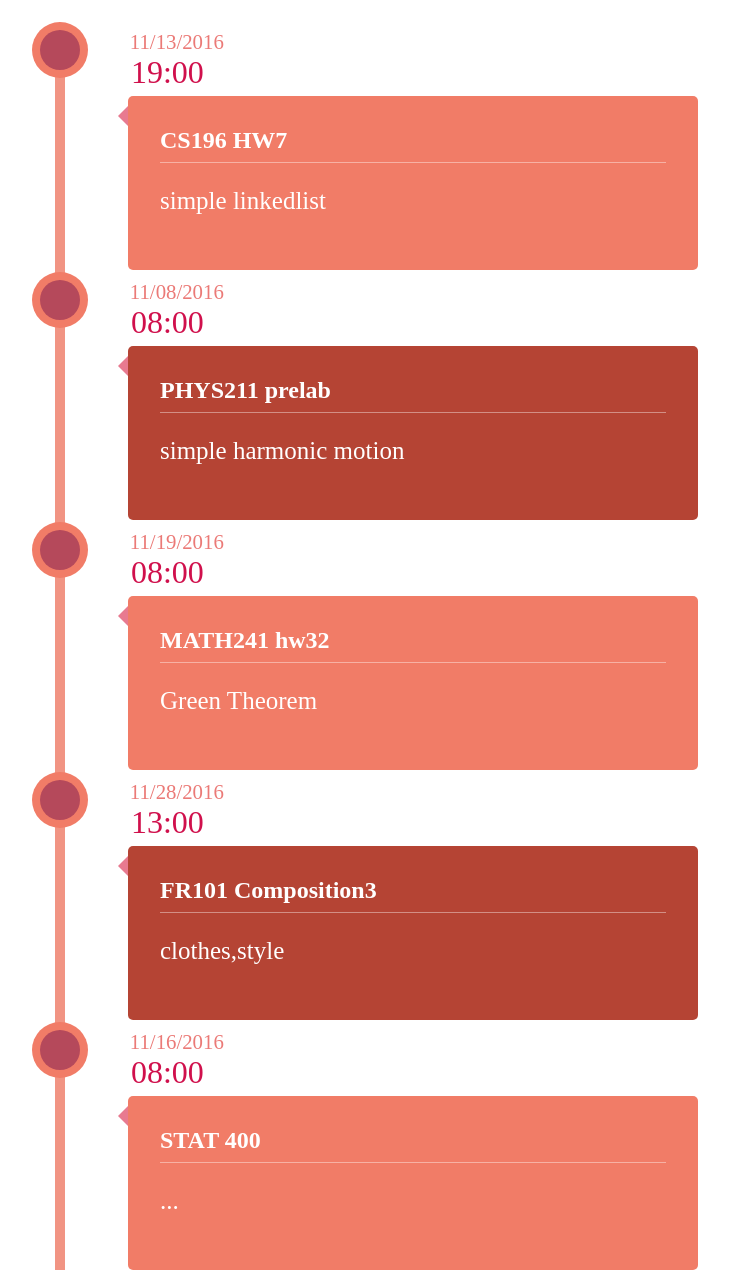
After one commit to Complete-196/Complete, a Django app: template templates/timeline_cell.html in a window 1280 px wide. The commit adds this page. Shown: the whole page, without its empty margins (196-925 px from the left). Run offline with Django 3.2, Linux system fonts and the light colour scheme; the template is opened without the code that fills it, so the values that code supplies are empty; some web fonts are replaced.

Commit message:
timeline cells

```diff
--- a/templates/Changing password.css
+++ b/templates/Changing_password.css
@@ -4,6 +4,7 @@ body{
     width: 100%;
     height:100%;
    text-align: center;
+
 }
 p{
     margin:auto;
--- a/templates/Changing password.html
+++ b/templates/Changing_password.html
@@ -7,14 +7,14 @@
     <body>
     <div>
         <p style="font-size: 20px">Current Password</p>
-            <p><input type="text"></input></p>
+            <p><input type="text"></p>
 
         <p style="font-size: 20px">New Password</p>
-            <p><input type="text"></input></p>
+            <p><input type="text"></p>
         <p style="font-size: 20px">
             Confirm New Password
             </p>
-            <p><input type="text"></input></p>
+            <p><input type="text"></p>
         <p>
         <button name="Change Password" style="font-size : 20px;">Change Password</button>
         </p>
--- a/templates/Settings.html
+++ b/templates/Settings.html
@@ -14,7 +14,7 @@
                 <input type="text" placeholder="Enter Username" name="uname" required>
             </p>
         <p style="font-size: px">
-            <a href="Changing%20password.html"> <button name="Change Password" style="font-size:20px">Change Password</button></a>
+            <a href="Changing_password.html"> <button name="Change Password" style="font-size:20px">Change Password</button></a>
             <p1 style="font-size:20px;">Notify?<input type="checkbox"/></p1>
         <p>
             <button name="Log Out" style="font-size:20px">Log Out</button>
--- a/templates/settings.css
+++ b/templates/settings.css
@@ -50,7 +50,7 @@ body {
     z-index: 1;
     top: 0;
     left: 0;
-    background-color: #818181;
+    background-color: #90B44B;
     overflow-x: hidden;
     transition: 0.5s;
     padding-top: 60px;
@@ -60,7 +60,7 @@ body {
     padding: 10px 10px 10px 1px;
     text-decoration: none;
     font-size: 25px;
-    color: #818181;
+    color: #90B44B;
     display: block;
     transition: 0.3s;
 }
--- /dev/null
+++ b/templates/timeline_cell.css
@@ -0,0 +1,197 @@
+@font-face {
+	font-family: 'ecoico';
+	src:url('../fonts/timelineicons/ecoico.eot');
+	src:url('../fonts/timelineicons/ecoico.eot?#iefix') format('embedded-opentype'),
+		url('../fonts/timelineicons/ecoico.woff') format('woff'),
+		url('../fonts/timelineicons/ecoico.ttf') format('truetype'),
+		url('../fonts/timelineicons/ecoico.svg#ecoico') format('svg');
+	font-weight: normal;
+	font-style: normal;
+} /* Made with http://icomoon.io/ */
+
+.cbp_tmtimeline {
+	margin: 30px 0 0 0;
+	padding: 0;
+	list-style: none;
+	position: relative;
+}
+
+/* The line */
+.cbp_tmtimeline:before {
+	content: '';
+	position: absolute;
+	top: 0;
+	bottom: 0;
+	width: 10px;
+	background: #F19483;
+	left: 20%;
+	margin-left: -10px;
+}
+
+.cbp_tmtimeline > li {
+	position: relative;
+}
+
+/* The date/time */
+.cbp_tmtimeline > li .cbp_tmtime {
+	display: block;
+	width: 31%;
+	padding-right: 100px;
+	position: relative;
+    padding-bottom: 5px;
+}
+
+.cbp_tmtimeline > li .cbp_tmtime span {
+	display: block;
+	text-align: right;
+}
+
+.cbp_tmtimeline > li .cbp_tmtime span:first-child {
+	font-size: 1.3em;
+	color: #EB7A77;
+    position:relative;
+    left:20px;
+}
+
+.cbp_tmtimeline > li .cbp_tmtime span:last-child {
+	font-size: 2.0em;
+	color: #D0104C;
+    position:relative;
+}
+
+.cbp_tmtimeline > li:nth-child(odd) .cbp_tmtime span:last-child {
+	color: #D0104C;
+}
+
+/* Right content */
+.cbp_tmtimeline > li .cbp_tmlabel {
+	margin: 0 0 10px 25%;
+	background: #B54434;
+	color: #fff;
+	padding: 2em;
+	font-size: 1.0em;
+	font-weight: 300;
+	line-height: 1;
+    width:40%;
+	position: relative;
+	border-radius: 5px;
+}
+
+.cbp_tmtimeline > li:nth-child(odd) .cbp_tmlabel {
+	background: #F17C67;
+}
+
+.cbp_tmtimeline > li .cbp_tmlabel h2 {
+	margin-top: 0px;
+	padding: 0 0 10px 0;
+	border-bottom: 1px solid rgba(255,255,255,0.4);
+}
+
+/* The triangle */
+.cbp_tmtimeline > li .cbp_tmlabel:after {
+	right: 100%;
+	border: solid transparent;
+	content: " ";
+	height: 0;
+	width: 0;
+	position: absolute;
+	pointer-events: none;
+	border-right-color: #E87A90;
+	border-width: 10px;
+	top: 10px;
+}
+
+.cbp_tmtimeline > li:nth-child(odd) .cbp_tmlabel:after {
+	border-right-color: #E87A90;
+}
+
+/* The icons */
+.cbp_tmtimeline > li .cbp_tmicon {
+	width: 40px;
+	height: 40px;
+	font-family: 'ecoico';
+	speak: none;
+	font-style: normal;
+	font-weight: normal;
+	font-variant: normal;
+	text-transform: none;
+	font-size: 1.4em;
+	line-height: 40px;
+	-webkit-font-smoothing: antialiased;
+	position: absolute;
+	color: #fff;
+	background: #B5495B;
+	border-radius: 50%;
+	box-shadow: 0 0 0 8px #F17C67;
+	text-align: center;
+	left: 20%;
+	top: 0;
+	margin: 0 0 0 -25px;
+}
+
+.cbp_tmicon-phone:before {
+	content: "\e000";
+}
+
+.cbp_tmicon-screen:before {
+	content: "\e001";
+}
+
+.cbp_tmicon-mail:before {
+	content: "\e002";
+}
+
+.cbp_tmicon-earth:before {
+	content: "\e003";
+}
+
+/* Example Media Queries */
+@media screen and (max-width: 65.375em) {
+
+	.cbp_tmtimeline > li .cbp_tmtime span:last-child {
+		font-size: 1.5em;
+	}
+}
+
+@media screen and (max-width: 47.2em) {
+	.cbp_tmtimeline:before {
+		display: none;
+	}
+
+	.cbp_tmtimeline > li .cbp_tmtime {
+		width: 100%;
+		position: relative;
+		padding: 0 0 20px 0;
+	}
+
+	.cbp_tmtimeline > li .cbp_tmtime span {
+		text-align: left;
+	}
+
+	.cbp_tmtimeline > li .cbp_tmlabel {
+		margin: 0 0 30px 0;
+		padding: 1em;
+		font-weight: 400;
+		font-size: 95%;
+	}
+
+	.cbp_tmtimeline > li .cbp_tmlabel:after {
+		right: auto;
+		left: 20px;
+		border-right-color: transparent;
+		border-bottom-color: #3594cb;
+		top: -20px;
+	}
+
+	.cbp_tmtimeline > li:nth-child(odd) .cbp_tmlabel:after {
+		border-right-color: transparent;
+		border-bottom-color: #6cbfee;
+	}
+
+	.cbp_tmtimeline > li .cbp_tmicon {
+		position: relative;
+		float: right;
+		left: auto;
+		margin: -55px 5px 0 0px;
+	}
+}
--- /dev/null
+++ b/templates/timeline_cell.html
@@ -0,0 +1,52 @@
+<!DOCTYPE html>
+<html>
+<head>
+    <link type="text/css" rel="stylesheet" href="timeline_cell.css">
+        <title>timeline</title>
+    </head>
+
+    <body>
+<ul class="cbp_tmtimeline">
+	<li>
+		<time class="cbp_tmtime" datetime="2016-11-13 19:00"><span>11/13/2016</span> <span>19:00</span></time>
+		<div class="cbp_tmicon cbp_tmicon-phone"></div>
+		<div class="cbp_tmlabel">
+			<h2>CS196 HW7</h2>
+			<p style="font-size:25px;">simple linkedlist</p>
+		</div>
+	</li>
+	<li>
+		<time class="cbp_tmtime" datetime="2016-11-08 08:00"><span>11/08/2016</span> <span>08:00</span></time>
+		<div class="cbp_tmicon cbp_tmicon-screen"></div>
+		<div class="cbp_tmlabel">
+            <h2>PHYS211 prelab</h2>
+			<p style="font-size:25px;">simple harmonic motion</p>
+		</div>
+	</li>
+	<li>
+		<time class="cbp_tmtime" datetime="2016-11-19 08:00"><span>11/19/2016</span> <span>08:00</span></time>
+		<div class="cbp_tmicon cbp_tmicon-mail"></div>
+		<div class="cbp_tmlabel">
+			<h2>MATH241 hw32</h2>
+			<p style="font-size:25px;">Green Theorem</p>
+		</div>
+	</li>
+	<li>
+		<time class="cbp_tmtime" datetime="2016-11-28 13:00"><span>11/28/2016</span> <span>13:00</span></time>
+		<div class="cbp_tmicon cbp_tmicon-phone"></div>
+		<div class="cbp_tmlabel">
+			<h2>FR101 Composition3</h2>
+            <p style="font-size:25px;">clothes,style</p>
+		</div>
+	</li>
+	<li>
+		<time class="cbp_tmtime" datetime="2016-11-16 08:00"><span>11/16/2016</span> <span>08:00</span></time>
+		<div class="cbp_tmicon cbp_tmicon-earth"></div>
+		<div class="cbp_tmlabel">
+			<h2>STAT 400</h2>
+			<p style="font-size:25px;">...</p>
+		</div>
+	</li>
+</ul>
+    </body>
+</html>
```
Also changed, not shown: templates/box.css (deleted, +0 -18 lines), templates/box.html (deleted, +0 -32 lines), complete/loginapp.sqlite, 4 other files.
